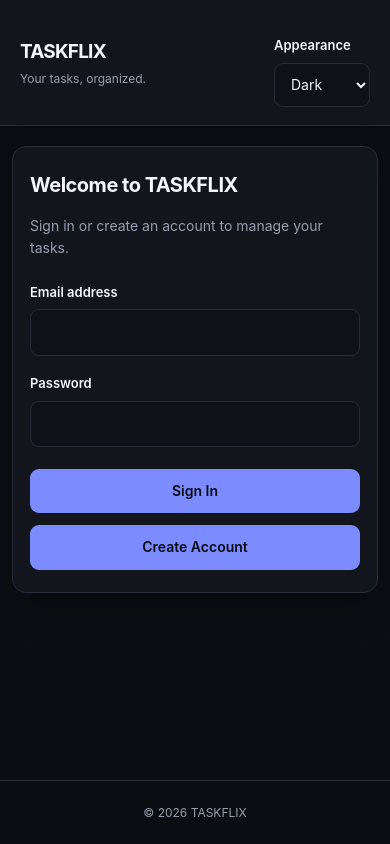
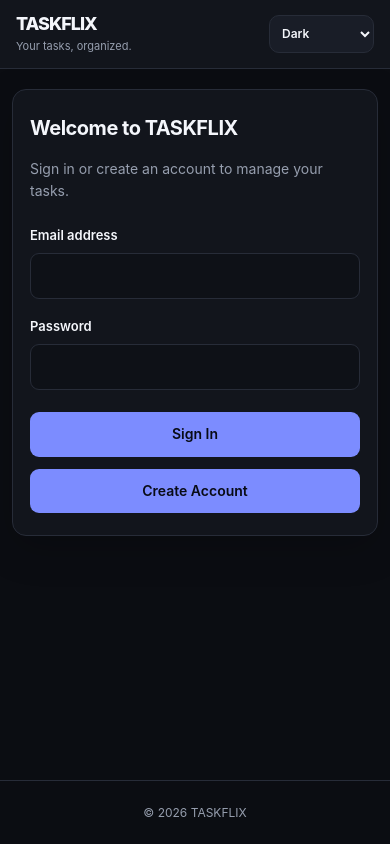
Before and after one commit to sameerirkal/Taskflix, a plain HTML site: page index.html in a window 390 px wide. Drawn offline with nearby package versions, Linux system fonts and the light colour scheme.

Commit message:
Enhance header and theme control styles
Added styles for header, theme control, and card interactions.

```diff
--- a/style.css
+++ b/style.css
@@ -413,3 +413,150 @@ form {
         animation-duration: 0.01ms !important;
     }
 }
+
+/* ==========================================
+   TASKFLIX — Premium Header Enhancements
+   ========================================== */
+
+.app-header {
+    position: sticky;
+    top: 0;
+    z-index: 100;
+
+    min-height: 76px;
+    padding: 14px 5%;
+
+    display: flex;
+    align-items: center;
+    justify-content: space-between;
+    gap: 24px;
+
+    background: var(--surface);
+    border-bottom: 1px solid var(--border);
+
+    backdrop-filter: blur(16px);
+    -webkit-backdrop-filter: blur(16px);
+}
+
+.brand {
+    min-width: 0;
+}
+
+.app-header h1 {
+    font-size: 22px;
+    font-weight: 800;
+    letter-spacing: -1px;
+    line-height: 1.3;
+}
+
+.app-header p {
+    margin-top: 3px;
+    font-size: 12px;
+    color: var(--text-secondary);
+}
+
+/* Theme selector container */
+
+.theme-control {
+    display: flex;
+    align-items: center;
+    gap: 10px;
+    flex-shrink: 0;
+}
+
+.theme-control label {
+    margin: 0;
+    color: var(--text-secondary);
+    font-size: 12px;
+    font-weight: 600;
+}
+
+/* Modern dropdown */
+
+#theme-select {
+    width: auto;
+    min-width: 120px;
+    min-height: 40px;
+    margin: 0;
+    padding: 8px 34px 8px 12px;
+
+    border: 1px solid var(--border);
+    border-radius: 10px;
+
+    background-color: var(--surface-hover);
+    color: var(--text);
+
+    font-size: 13px;
+    font-weight: 600;
+
+    cursor: pointer;
+    transition: border-color 0.2s ease;
+}
+
+#theme-select:hover {
+    border-color: var(--accent);
+}
+
+#theme-select option {
+    background: var(--surface);
+    color: var(--text);
+}
+
+/* Subtle modern card interaction */
+
+.card {
+    transition:
+        border-color 0.2s ease,
+        background-color 0.2s ease,
+        box-shadow 0.2s ease;
+}
+
+.card:hover {
+    border-color: var(--border);
+}
+
+/* Improved form appearance */
+
+input,
+select {
+    transition:
+        border-color 0.2s ease,
+        background-color 0.2s ease;
+}
+
+input:hover {
+    border-color: var(--text-secondary);
+}
+
+/* Mobile header */
+
+@media (max-width: 600px) {
+    .app-header {
+        min-height: 68px;
+        padding: 12px 16px;
+        gap: 12px;
+    }
+
+    .app-header h1 {
+        font-size: 18px;
+    }
+
+    .app-header p {
+        font-size: 11px;
+    }
+
+    .theme-control {
+        gap: 6px;
+    }
+
+    .theme-control label {
+        display: none;
+    }
+
+    #theme-select {
+        min-width: 105px;
+        min-height: 38px;
+        padding: 7px 8px;
+        font-size: 12px;
+    }
+}
```
